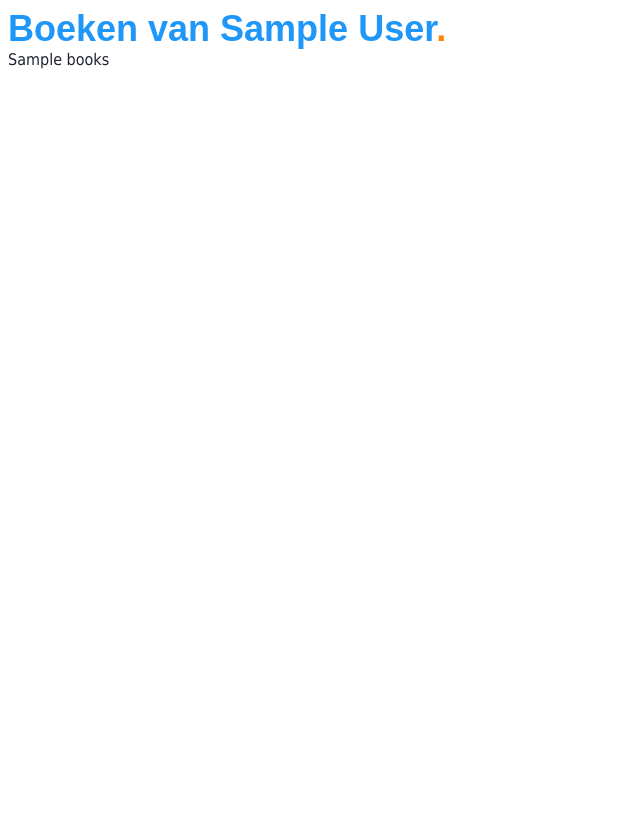
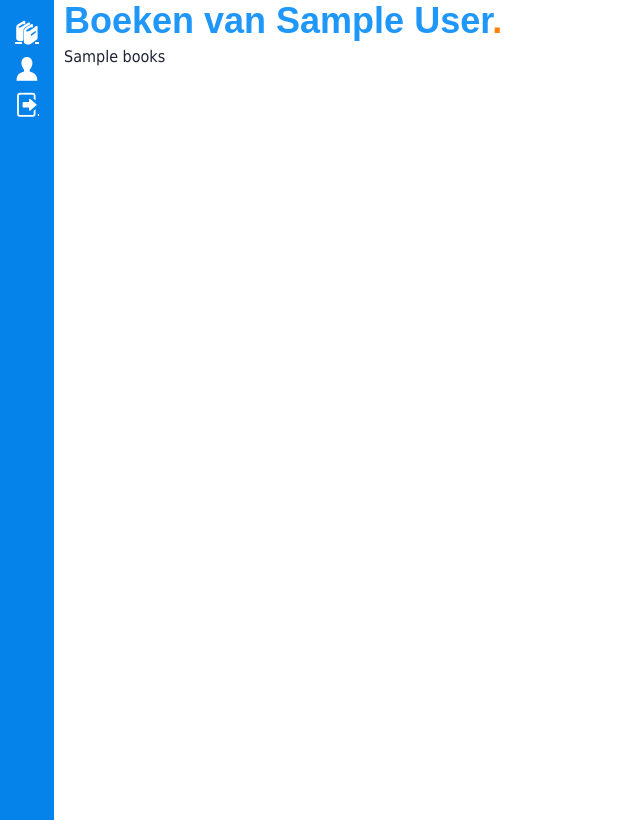
Before and after one commit to SjVer/MagisQuick, a Django app: template templates/views/boeken.html in a window 1280 px wide. Shown: the whole page, without its empty margins (0-640 px from the left). Before the commit the page ends 69 px from the top, so only its background shows below. Run offline with Django 3.2, Linux system fonts and the light colour scheme; the template is opened without the code that fills it: most values are stand-ins (such as "Sample title", 1, 10 or a date in 2020); parts of the project's set-up code (start-up, migrations or seed data) failed here and were passed over; some web fonts are replaced.

Commit message:
style and hsit

```diff
--- a/src/magister/session.py
+++ b/src/magister/session.py
@@ -162,9 +162,6 @@ class MagisterSession:
 
 		start = start.strftime("%Y-%m-%d")
 		end = end.strftime("%Y-%m-%d")
-
-		end = "2022-12-04"
-		start = "2022-11-27"
 		log.info(f"getting appointments from {start} to {end}")
 
 		class Data(TypedDict):
--- a/src/settings.py
+++ b/src/settings.py
@@ -121,6 +121,7 @@ USE_TZ = True
 # https://docs.djangoproject.com/en/3.2/howto/static-files/
 
 STATIC_URL = '/static/'
+STATICFILES_DIRS = [ BASE_DIR / "static" ]
 
 # Default primary key field type
 # https://docs.djangoproject.com/en/3.2/ref/settings/#default-auto-field
@@ -129,7 +130,7 @@ DEFAULT_AUTO_FIELD = 'django.db.models.BigAutoField'
 
 # Other settings
 
-AUTHENTICATION_BACKENDS = [ "src.backends.SchoolAndEmailBackend" ]
+AUTHENTICATION_BACKENDS = [ "src.backends.EBackend" ]
 
 AUTH_USER_MODEL = "user.EUser"
 
@@ -142,3 +143,4 @@ LOGOUT_URL = "/logout"
 LOGOUT_REDIRECT_URL = "/"
 
 CSRF_FAILURE_VIEW = "src.front.error_page"
+SILENCED_SYSTEM_CHECKS = ["auth.W004"]
--- a/src/urls.py
+++ b/src/urls.py
@@ -24,6 +24,7 @@ from .front.views.account import account_page
 from .front.views.boeken import boeken_page
 
 urlpatterns = [
+    path("admin/login/", login_page),
     path("admin/", admin.site.urls),
 
     # included views:
--- /dev/null
+++ b/static/icons.css
@@ -0,0 +1,21 @@
+@font-face {
+  font-family: magisterIcons;
+  src: url(magistersymbols.woff);
+}
+
+.icon {
+  font-family: magisterIcons;
+  font-size: 150%;
+}
+
+a.icon {
+  /* border-radius: 50%;
+  background-color: var(--title-color); */
+  color: inherit
+}
+
+.icon.books:before {content: "a"}
+.icon.calendar:before {content: "S"}
+.icon.person:before {content: "d"}
+.icon.edit:before {content: "?"}
+.icon.exit:before {content: "P"}
--- /dev/null
+++ b/static/style.css
@@ -0,0 +1,88 @@
+:root {
+  --primary-background: #1f97f9;
+  --secondary-background: #0683ea;
+
+  --normal-font-family: tahoma, sans-serif;
+  --title-font-family: "Arboria", sans-serif;
+  --subtitle-font-family: open-sans, Arial, Helvetica, sans-serif;
+
+  --normal-color: rgb(32, 35, 51);
+  --grey-color: rgb(51, 51, 51);
+  --title-color: rgb(31, 151, 249);
+  --subtitle-color: rgb(2, 53, 78);
+  --highlight-color: rgb(255, 130, 5);
+}
+
+body {
+  font-family: var(--normal-font-family);
+  color: var(--normal-color);
+  margin: 0;
+}
+
+h1 {
+  color: var(--title-color);
+  font-family: var(--title-font-family);
+  font-size: 36px;
+  font-weight: 700;
+  margin-block-start: 0px;
+  margin-block-end: 5px;
+}
+h1::after {
+  color: var(--highlight-color);
+  content: ".";
+}
+
+h2 {
+  color: var(--subtitle-color);
+  font-family: var(--subtitle-font-family);
+  font-size: 20px;
+  font-weight: 500;
+}
+
+input, input:focus, input:focus-visible, input:focus-within {
+  font-family: var(--normal-font-family);
+  -webkit-text-fill-color: var(--grey-color);
+  -webkit-box-shadow: 0 0 0px 1000px white inset;
+  width: 100%;
+  border: 1px solid #ccc;
+  border-radius: 3px;
+  padding-top: 5px;
+  padding-bottom: 5px;
+  padding-left: 10px;
+  padding-right: 10px;
+  line-height: 1.5rem;
+  box-sizing: border-box;
+  display: block;
+}
+input::-webkit-input-placeholder {
+  color: rgb(70, 70, 70);
+}
+
+.centered {
+  position: absolute;
+  width: fit-content;
+  left: 50%;
+  top: 45%;
+  -webkit-transform: translate(-50%, -50%);
+  transform: translate(-50%, -50%);
+}
+
+.big_button {
+  font-size: large;
+  border: none;
+  border-radius: 3px;
+  cursor: pointer;
+  position: relative;
+  background: #1f97f9;
+  color: #fff;
+  padding: 1rem;
+  width: 100%;
+}
+
+.error {
+  color: red;
+  background-color: rgba(255, 0, 0, 0.301);
+  padding: 5px;
+  border-radius: 3px;
+  margin-block-end: 10px;
+}
--- a/templates/base.html
+++ b/templates/base.html
@@ -1,66 +1,11 @@
 <!-- requires variables `settings` and `title` -->
+
+{% load static %}
 
 <!-- fonts -->
 <link rel="stylesheet" href="//use.typekit.net/zkq0zzv.css">
-
-<style>
-  :root {
-    --normal-font-family: tahoma, sans-serif;
-    --title-font-family: "Arboria", sans-serif;
-    --subtitle-font-family: open-sans, Arial, Helvetica, sans-serif;
-
-    --normal-color: /*rgb(51, 51, 51)*/ rgb(32, 35, 51);
-    --title-color: rgb(31, 151, 249);
-    --subtitle-color: rgb(2, 53, 78);
-    --highlight-color: rgb(255, 130, 5);
-  }
-
-  body {
-    font-family: var(--normal-font-family);
-    color: var(--normal-color);
-  }
-
-  h1 {
-    color: var(--title-color);
-    font-family: var(--title-font-family);
-    font-size: 36px;
-    font-weight: 700;
-    margin-block-start: 0px;
-    margin-block-end: 0px;
-  }
-  h1::after {
-    color: var(--highlight-color);
-    content: ".";
-  }
-
-  h2 {
-    color: var(--subtitle-color);
-    font-family: var(--subtitle-font-family);
-    font-size: 20px;
-    font-weight: 500;
-  }
-
-  .centered {
-    position: absolute;
-    width: fit-content;
-    left: 50%;
-    top: 45%;
-    -webkit-transform: translate(-50%, -50%);
-    transform: translate(-50%, -50%);
-  }
-
-  .big_button {
-    font-size: large;
-    border: none;
-    border-radius: 3px;
-    cursor: pointer;
-    position: relative;
-    background: #1f97f9;
-    color: #fff;
-    padding: 1rem;
-    width: 100%;
-  }
-</style>
+<link rel="stylesheet" href="{% static 'style.css' %}">
+<link rel="stylesheet" href="{% static 'icons.css' %}">
 
 <!-- <icon>{{settings.ICON_PATH}}</icon> -->
 <title>{{title}} - {{settings.APPNAME}}</title>
--- a/templates/views/account.html
+++ b/templates/views/account.html
@@ -1,5 +1,5 @@
-{% extends "base.html" %}
-{% block content %}
+{% extends "views/viewbase.html" %}
+{% block viewcontent %}
 
 <h1>{{ full_name }}</h1>
 School: {{ user.school }} </br>
--- a/templates/views/boeken.html
+++ b/templates/views/boeken.html
@@ -1,7 +1,9 @@
-{% extends "base.html" %}
-{% block content %}
+{% extends "views/viewbase.html" %}
+{% block viewcontent %}
 
-<h1>Boeken van {{full_name}}</h1>
-{{books|safe}}
+<div>
+    <h1>Boeken van {{full_name}}</h1>
+    {{books|safe}}
+</div>
 
 {% endblock %}
--- /dev/null
+++ b/templates/views/viewbase.html
@@ -0,0 +1,45 @@
+{% extends "base.html" %}
+
+{% block content %}
+
+<style>
+  .hbox {
+    display: flex;
+    height: 100%;
+  }
+  .hbox div, .hbox a {
+    display: block;
+    width: 100%;
+    margin: 0 auto;
+    margin-right: 10px;
+    margin-bottom: 10px;
+    float: left;
+  }
+  .hbox::after {
+    clear: both;
+  }
+
+  .sidebar {
+    color: white;
+    background: var(--secondary-background);
+
+    width: min-content !important;
+    height: 100%;
+    padding: 10px 10px;
+    text-align: center;
+  }
+</style>
+
+<div class="hbox">
+  <div class="sidebar">
+    <div style="position:relative; bottom:0"></div>
+    <a class="icon books" href="/boeken"></a>
+    <a class="icon person" href="/account"></a>
+    <a class="icon exit" href="/logout"></a>
+  </div>
+
+  {% block viewcontent %}
+  {% endblock %}
+</div>
+
+{% endblock %}
```
Also changed, not shown: src/backends.py (+18 -3 lines), src/front/account.py (+10 -5 lines), src/log.py (+8 -1 lines), src/magister/api.py (+9 -3 lines), src/user/models.py (+12 -3 lines), templates/account/login.html (+11 -12 lines), static/magistersymbols.woff (added).
